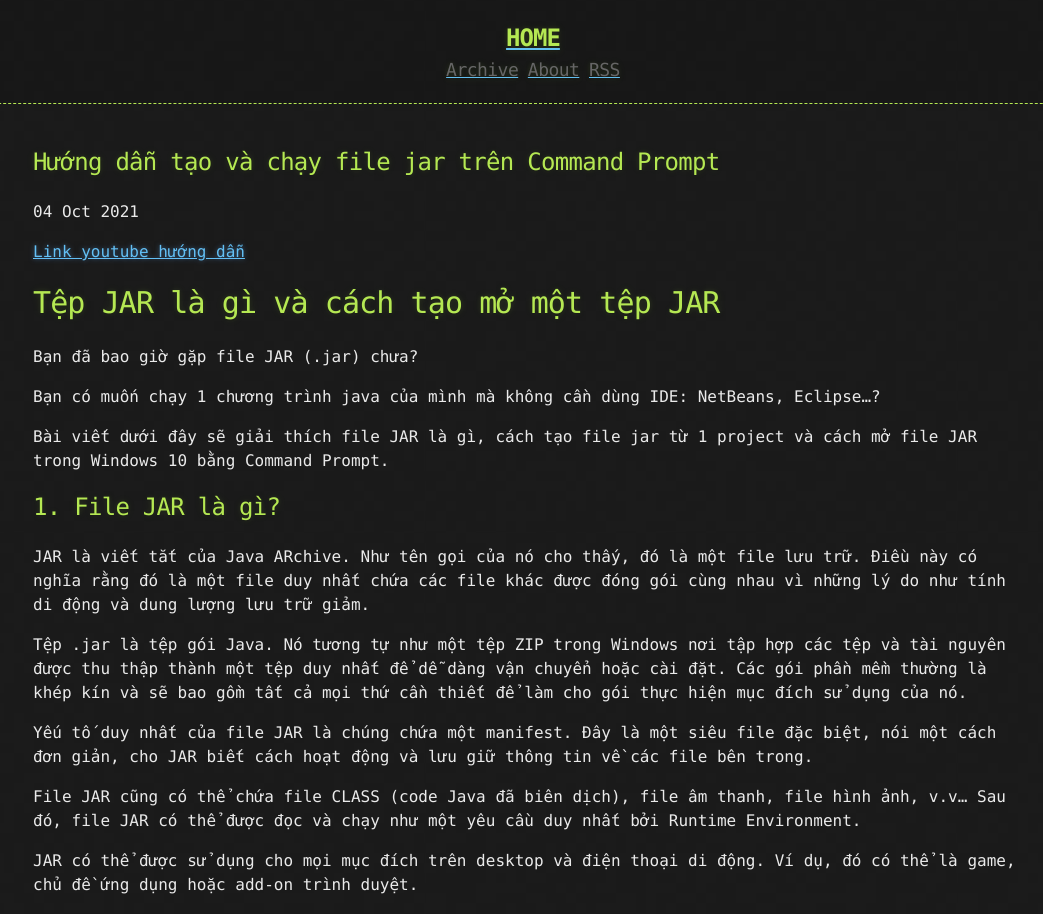
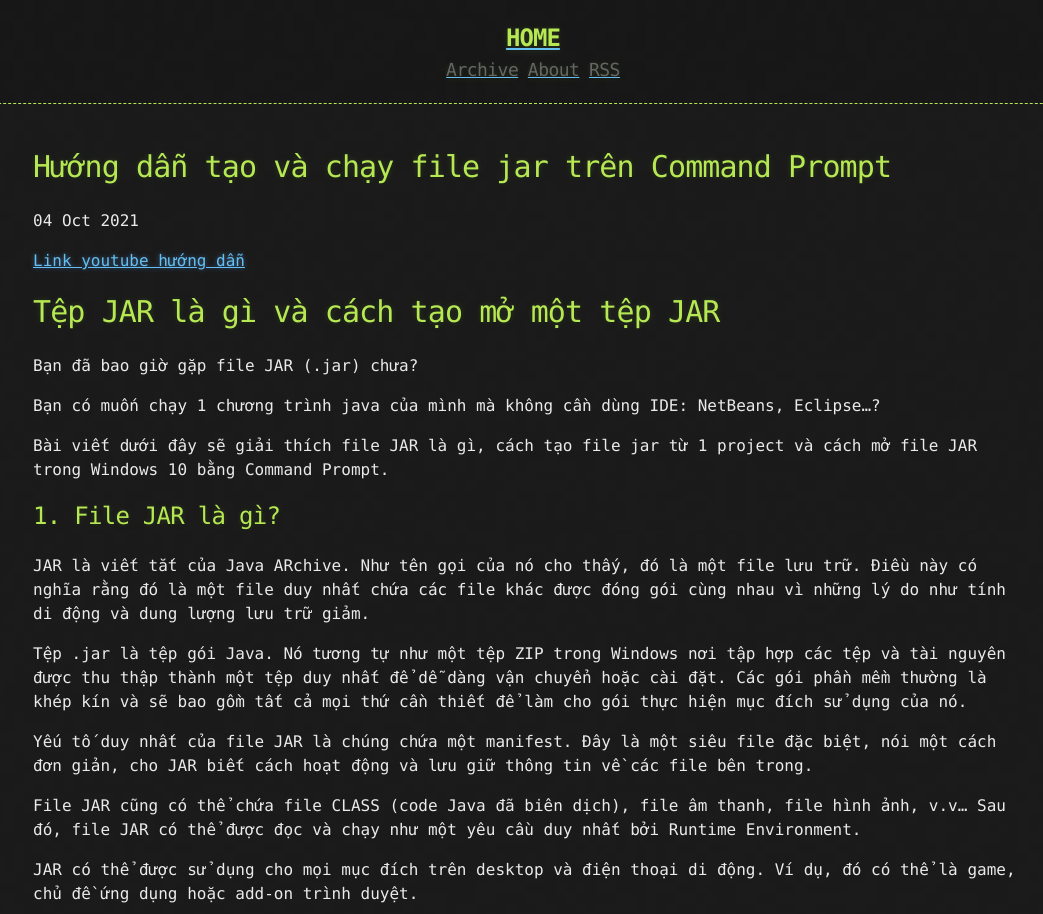
Before and after one commit to TienVoNguyen/IT-Blog, a Jekyll site: the page built from _posts/2021-10-04-addandrunjavabycmd.md, in a window 1280 px wide. Shown: the top 914 px of the page, without its empty margins (107-1150 px from the left). Built offline with Jekyll 4.4.1, drawn with Linux system fonts in a browser that asks for light colours.

Commit message:
sua lan 2

```diff
--- a/_config.yml
+++ b/_config.yml
@@ -1,9 +1,9 @@
-title: IT-Blog
+title: It-Blog
 description: "Trang Blog Cho Người Mới Bắt Đầu Học Code "
 author:
   name: "IT-Blog"
   email: "vontph18623@fpt.edu.vn"
-  url: "https://vontph18623.github.io/Blog-IT/"
+  url: "https://vontph18623.github.io/it-blog/"
 
 baseurl: /
 
--- a/_layouts/post.html
+++ b/_layouts/post.html
@@ -3,7 +3,7 @@ layout: default
 ---
 
 <article>
-  <h2>{{ page.title }}</h2>
+  <h1>{{ page.title }}</h1>
   <time datetime="{{ page.date | date_to_xmlschema }}" class="by-line">{{ page.date | date_to_string }}</time>
   {{ content }}
 </article>
```
